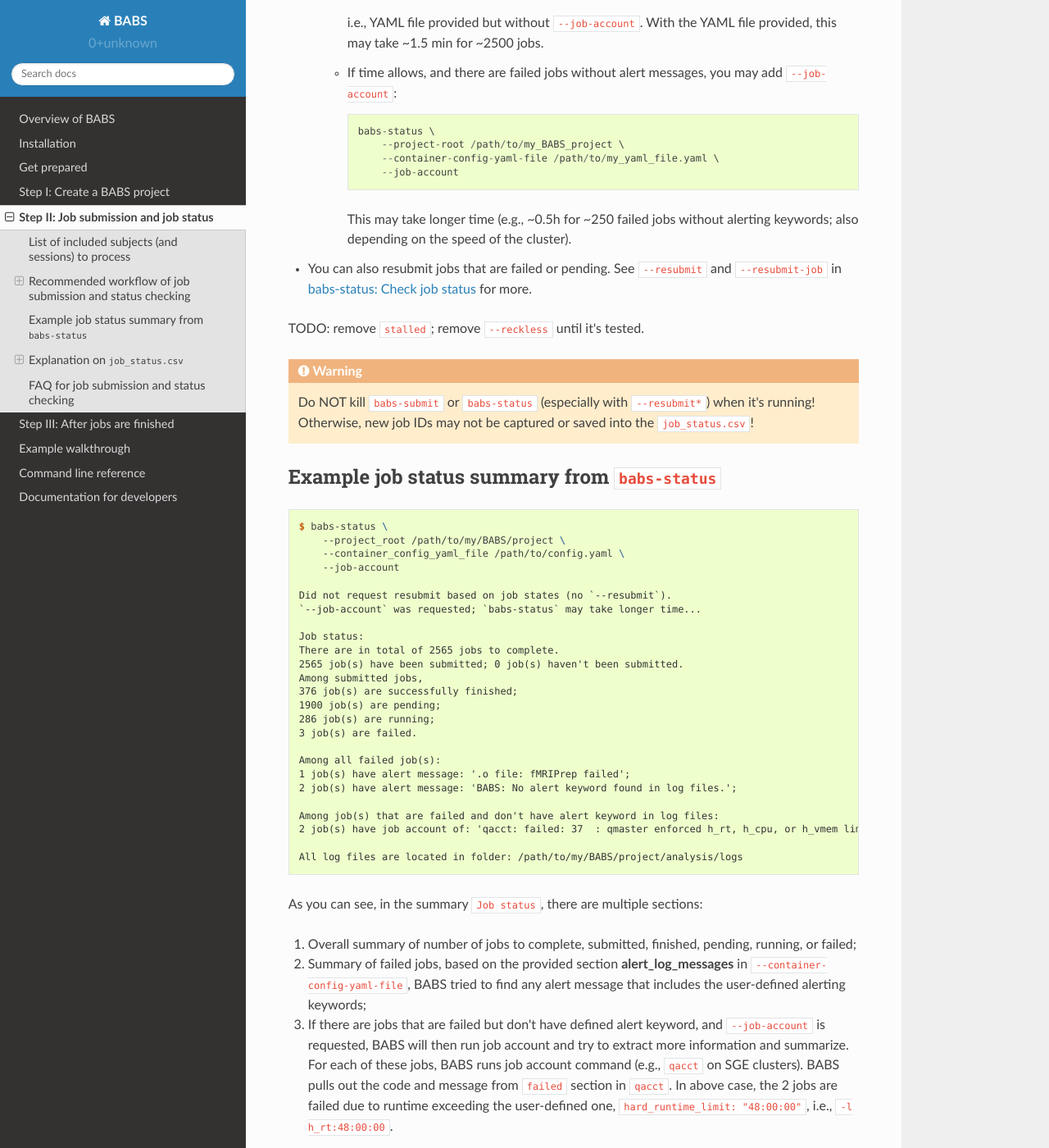
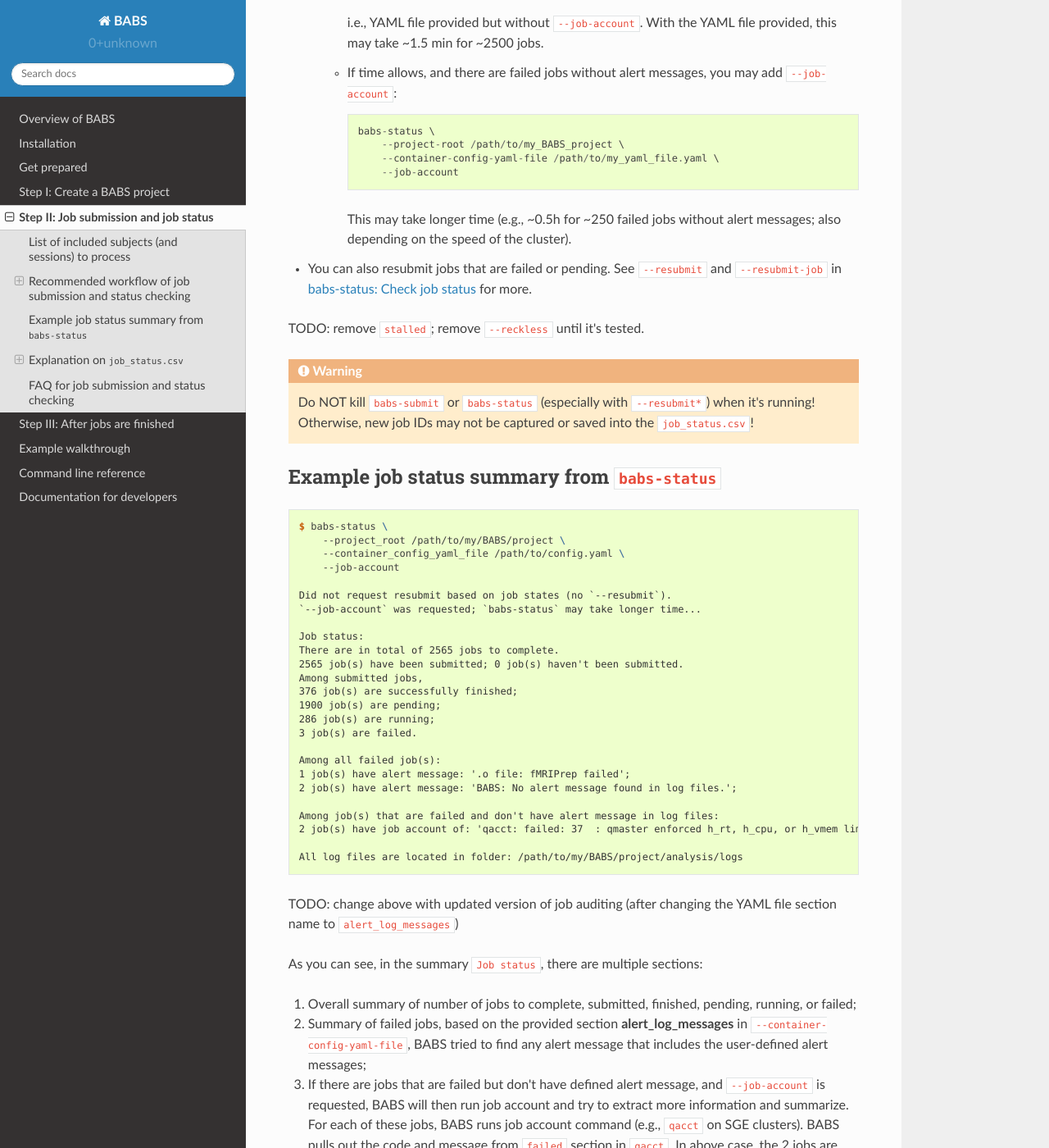
Before and after one commit to PennLINC/babs, a Sphinx documentation site: the page built from docs/source/jobs.rst, in a window 1280 px wide and 1400 px high, scrolled down 2090 px. Shown: the whole window at 82% size. Built offline with Sphinx 7.4.7 and the Read the Docs theme 2.0.0, drawn with Linux system fonts in a browser that asks for light colours; some of the changed text lies outside the part shown.

Commit message:
continue changing (alert) keyword to message

```diff
--- a/docs/source/jobs.rst
+++ b/docs/source/jobs.rst
@@ -40,9 +40,9 @@ in short, it's a iteration between ``babs-submit`` and ``babs-status``:
 
     * You may submit several exemplar jobs with ``babs-submit``, then check job status
       with ``babs-status`` to see if they're failed, and in failed jobs' log files
-      (usually in ``*.o*`` and ``*.e*`` files), what could be alerting keywords for the failure.
+      (usually in ``*.o*`` and ``*.e*`` files), what could be alert messages for the failure.
     * You may also refer to the example YAML files we provide (link: ______________).
-    * No worry if you could not cover all alerting keywords at once;
+    * No worry if you could not cover all alert messages at once;
       you can add/change this section **alert_log_messages** in the YAML file anytime you want,
       and simply call::
 
@@ -50,7 +50,7 @@ in short, it's a iteration between ``babs-submit`` and ``babs-status``:
             --project-root /path/to/my_BABS_project \
             --container-config-yaml-file /path/to/updated_yaml_file.yaml
 
-      to ask BABS to find updated list of alerting keywords.
+      to ask BABS to find updated list of alert messages.
     * For more details about this section, please refer to :ref:`alert_log_messages`.
 
 #. You may start to iteratively call ``babs-submit`` and ``babs-status`` until all jobs are finished.
@@ -87,7 +87,7 @@ Tips of ``babs-status``
             --container-config-yaml-file /path/to/my_yaml_file.yaml \
             --job-account
 
-      This may take longer time (e.g., ~0.5h for ~250 failed jobs without alerting keywords;
+      This may take longer time (e.g., ~0.5h for ~250 failed jobs without alert messages;
       also depending on the speed of the cluster).
 * You can also resubmit jobs that are failed or pending.
   See ``--resubmit`` and ``--resubmit-job`` in :doc:`babs-status` for more.
@@ -124,12 +124,14 @@ Example job status summary from ``babs-status``
 
     Among all failed job(s):
     1 job(s) have alert message: '.o file: fMRIPrep failed';
-    2 job(s) have alert message: 'BABS: No alert keyword found in log files.';
+    2 job(s) have alert message: 'BABS: No alert message found in log files.';
 
-    Among job(s) that are failed and don't have alert keyword in log files:
+    Among job(s) that are failed and don't have alert message in log files:
     2 job(s) have job account of: 'qacct: failed: 37  : qmaster enforced h_rt, h_cpu, or h_vmem limit';
 
     All log files are located in folder: /path/to/my/BABS/project/analysis/logs
+
+TODO: change above with updated version of job auditing (after changing the YAML file section name to ``alert_log_messages``)
 
 
 As you can see, in the summary ``Job status``, there are multiple sections:
@@ -137,8 +139,8 @@ As you can see, in the summary ``Job status``, there are multiple sections:
 #. Overall summary of number of jobs to complete, submitted, finished, pending, running, or failed;
 #. Summary of failed jobs, based on the provided section **alert_log_messages** in
    ``--container-config-yaml-file``, BABS tried to find any alert message
-   that includes the user-defined alerting keywords;
-#. If there are jobs that are failed but don't have defined alert keyword,
+   that includes the user-defined alert messages;
+#. If there are jobs that are failed but don't have defined alert message,
    and ``--job-account`` is requested, BABS will then run job account
    and try to extract more information and summarize.
    For each of these jobs, BABS runs job account command (e.g., ``qacct`` on SGE clusters).
@@ -230,10 +232,10 @@ Note: ``np.nan`` means numpy's NaN if loading the CSV file into Python.
 * ``last_line_o_file``: string or ``np.nan``, the last line of current ``*.o*`` file.
   Before a job is submitted, ``last_line_o_file = np.nan``.
 * ``alert_message``: string or ``np.nan``, a message from BABS that whether BABS found any
-  alerting keywords (defined in **alert_log_messages** in the YAML file) in the log files.
+  alert messages (defined in **alert_log_messages** in the YAML file) in the log files.
 
-    * Example ``alert_message``: ``'.o file: fMRIPrep failed'`` (alerting keywords found);
-      ``BABS: No alert keyword found in log files.`` (alerting keywords not found).
+    * Example ``alert_message``: ``'.o file: fMRIPrep failed'`` (alert messages found);
+      ``BABS: No alert message found in log files.`` (alert messages not found).
     * This column of all submitted jobs will be updated every time ``babs-status`` is called.
       It will be updated based on current ``--container-config-yaml-file`` (if provided).
       if ``--container-config-yaml-file`` is not provided,
```
Also changed, not shown: docs/source/preparation_config_yaml_file.rst (+11 -11 lines), notebooks/docs_developer.md (+1 -1 lines), 3 other files.
